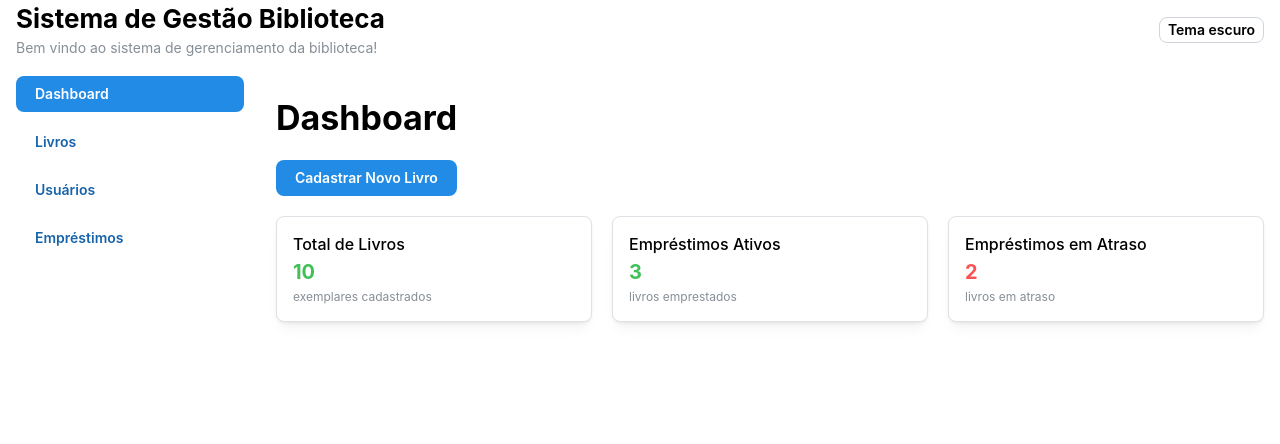
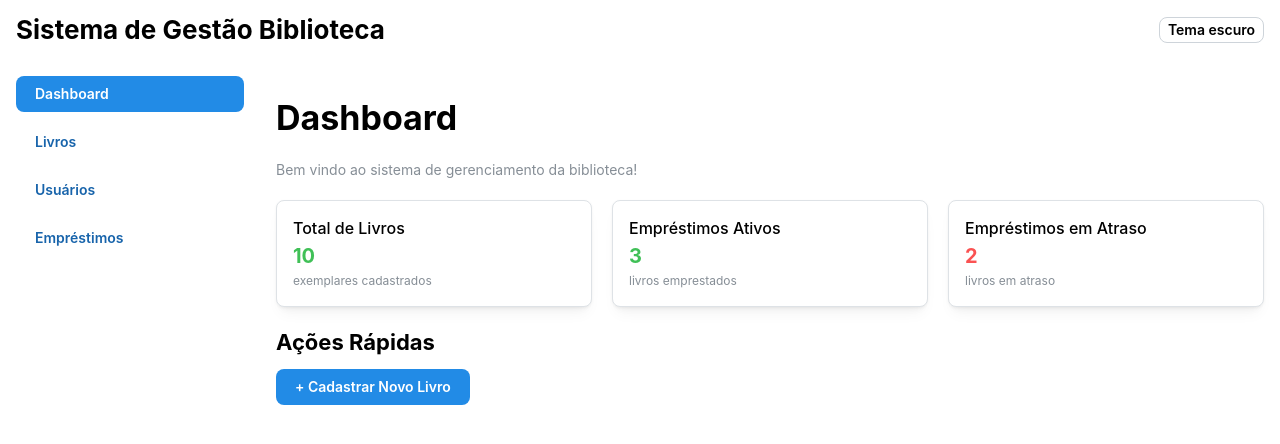
Before and after one commit to willliamdev/biblioteca-web-frontend, a React (Vite) app: page / in a window 1280 px wide. Shown: the top 444 px of the page. Built offline with nearby package versions, Linux system fonts and the light colour scheme.

Commit message:
feat: enhance dashboard layout with quick actions and improved welcome message

```diff
--- a/src/App.tsx
+++ b/src/App.tsx
@@ -1,4 +1,13 @@
-import { AppShell, Burger, Button, Group, Stack, Text, Title, useMantineColorScheme } from '@mantine/core';
+import {
+  AppShell,
+  Burger,
+  Button,
+  Group,
+  Stack,
+  Text,
+  Title,
+  useMantineColorScheme,
+} from '@mantine/core';
 import { useDisclosure } from '@mantine/hooks';
 import { useState } from 'react';
 import { BookFormModal } from './components/BookFormModal';
@@ -61,10 +70,20 @@ export default function App() {
         return (
           <Stack gap="lg">
             <Title order={1}>Dashboard</Title>
-            <Button onClick={openBookModal} color="blue" style={{ alignSelf: 'flex-start' }}>
-              Cadastrar Novo Livro
-            </Button>
+            <Text c="dimmed" size="sm">
+              Bem vindo ao sistema de gerenciamento da biblioteca!
+            </Text>
             <StatsContainer data={mockDashboardStatsData} />
+            <div>
+              <Title order={2} size="h3" mb="sm">
+                Ações Rápidas
+              </Title>
+              <Group justify="flex-start" align="center">
+                <Button onClick={openBookModal} color="blue" style={{ alignSelf: 'flex-start' }}>
+                  + Cadastrar Novo Livro
+                </Button>
+              </Group>
+            </div>
           </Stack>
         );
     }
@@ -83,12 +102,8 @@ export default function App() {
         <Group h="100%" px="md" justify="space-between">
           <Group gap="sm">
             <Burger opened={navbarOpened} onClick={toggle} hiddenFrom="sm" size="sm" />
-            <Stack gap={2}>
-              <Title order={2}>Sistema de Gestão Biblioteca</Title>
-              <Text c="dimmed" size="sm">
-                Bem vindo ao sistema de gerenciamento da biblioteca!
-              </Text>
-            </Stack>
+
+            <Title order={2}>Sistema de Gestão Biblioteca</Title>
           </Group>
 
           <Button
@@ -123,7 +138,9 @@ export default function App() {
       </AppShell.Navbar>
 
       <AppShell.Main>
-        <div style={{ width: '100%', maxWidth: 1100, margin: '20px auto 0px' }}>{renderContent()}</div>
+        <div style={{ width: '100%', maxWidth: 1100, margin: '20px auto 0px' }}>
+          {renderContent()}
+        </div>
       </AppShell.Main>
 
       <BookFormModal opened={bookModalOpened} onClose={closeBookModal} />
```
